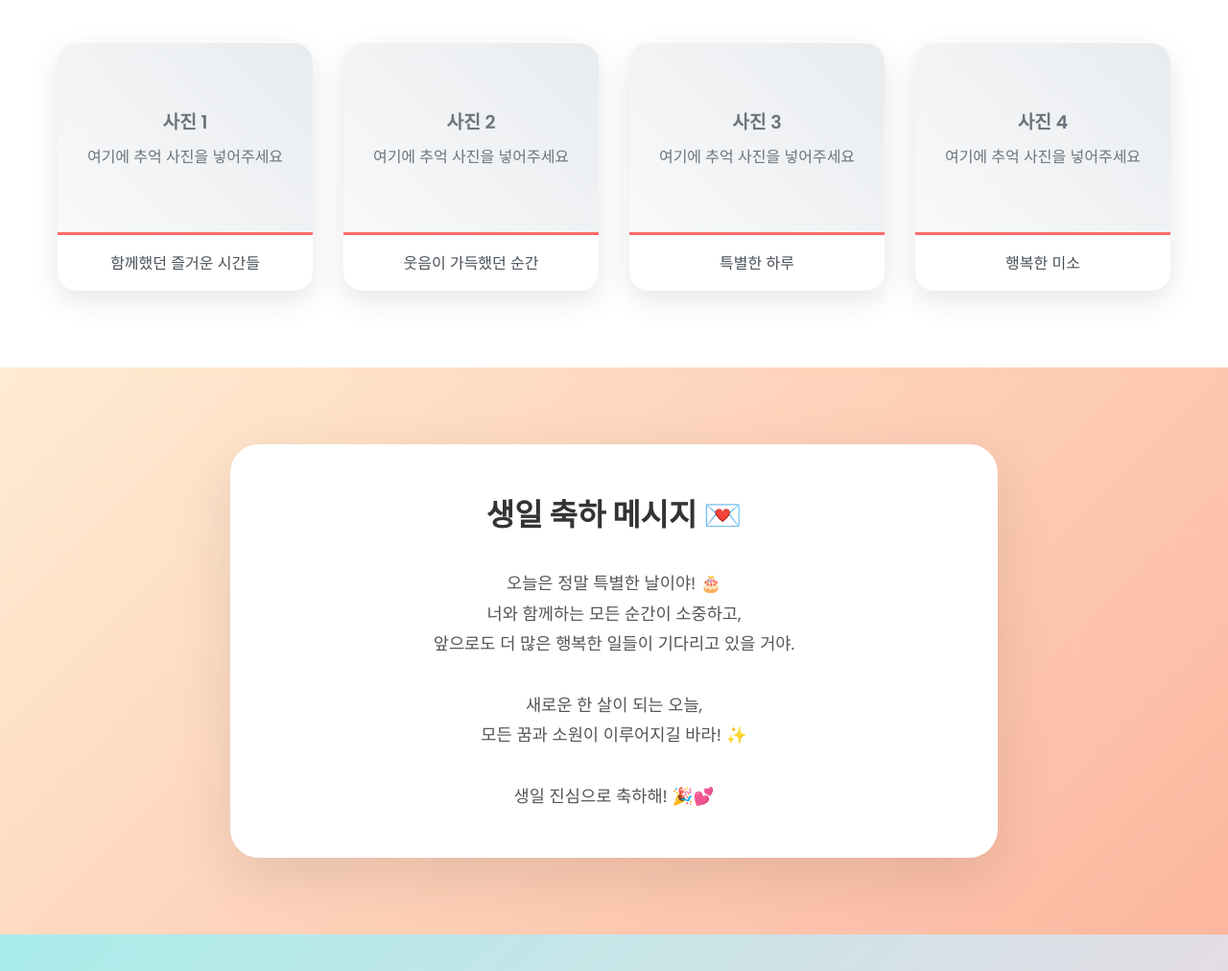
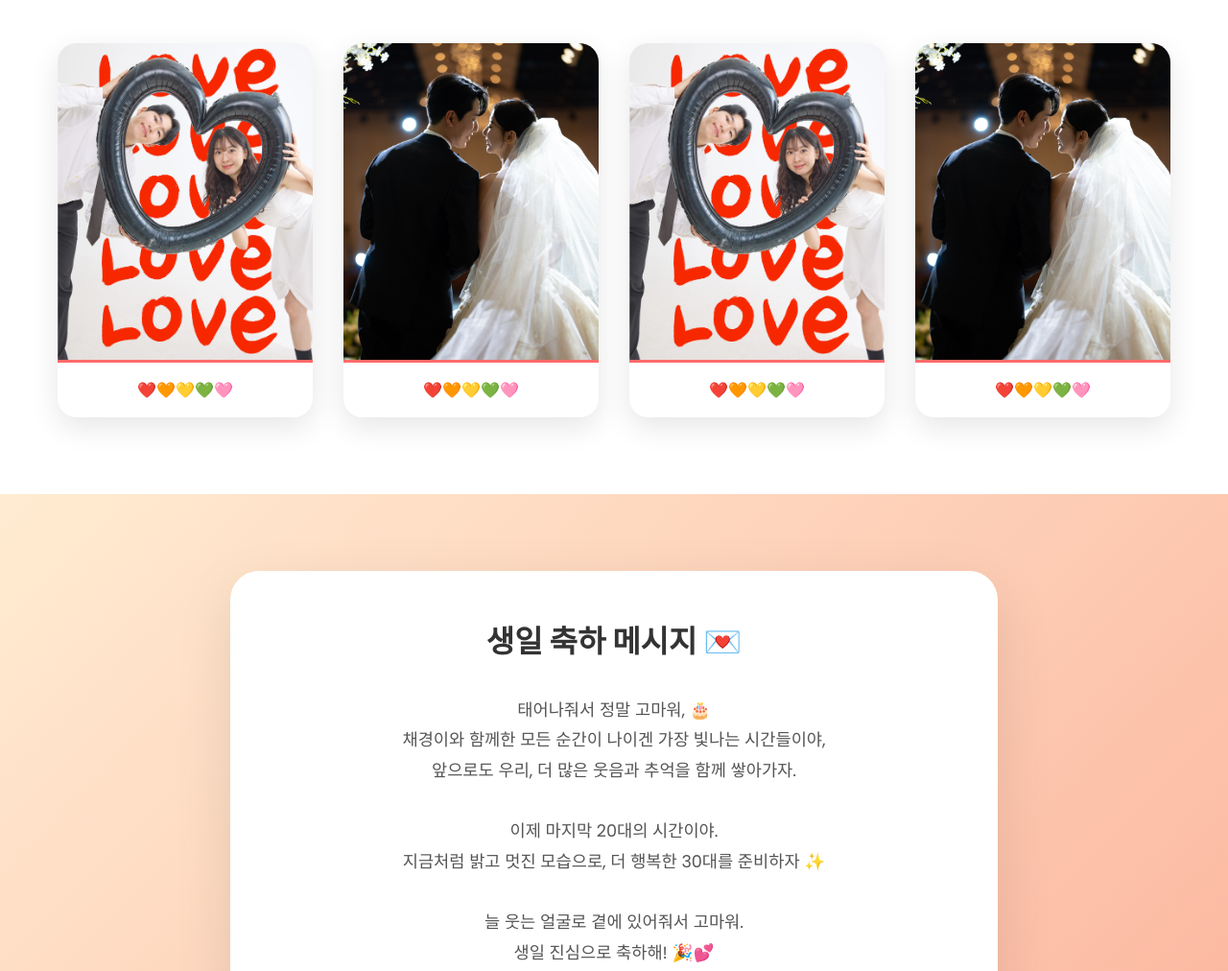
Before and after one commit to Jsle-e/js-page, a plain HTML site: page index.html in a window 1280 px wide. Shown: the part 945-1957 px from the top of the page at 96% size. Drawn offline with Linux system fonts and the light colour scheme.

Commit message:
Add files via upload

```diff
--- a/index.html
+++ b/index.html
@@ -14,9 +14,9 @@
             <div class="birthday-emoji">🎂</div>
             <h1 class="birthday-title">
                 Happy Birthday!
-                <span class="highlight">생일축하해! 🎉</span>
+                <span class="highlight">CHAE GYEONG DAY🎉</span>
             </h1>
-            <p class="birthday-subtitle">오늘은 너만을 위한 특별한 날이야!</p>
+            <p class="birthday-subtitle">스물아홉번째 생일을 축하합니다.</p>
             <div class="scroll-indicator">
                 <span>아래로 스크롤해서 더 보기</span>
                 <div class="arrow-down">↓</div>
@@ -39,31 +39,27 @@
             <div class="photo-grid">
                 <div class="photo-card">
                     <div class="photo-placeholder">
-                        <span>사진 1</span>
-                        <p>여기에 추억 사진을 넣어주세요</p>
+                        <img src="./img/img_1.jpeg" alt="추억 사진 1">
                     </div>
-                    <div class="photo-caption">함께했던 즐거운 시간들</div>
+                    <div class="photo-caption">❤️🧡💛💚🩷</div>
                 </div>
                 <div class="photo-card">
                     <div class="photo-placeholder">
-                        <span>사진 2</span>
-                        <p>여기에 추억 사진을 넣어주세요</p>
+                        <img src="./img/img_2.jpeg" alt="추억 사진 2">
                     </div>
-                    <div class="photo-caption">웃음이 가득했던 순간</div>
+                    <div class="photo-caption">❤️🧡💛💚🩷</div>
                 </div>
                 <div class="photo-card">
                     <div class="photo-placeholder">
-                        <span>사진 3</span>
-                        <p>여기에 추억 사진을 넣어주세요</p>
+                        <img src="./img/img_1.jpeg" alt="추억 사진 3">
                     </div>
-                    <div class="photo-caption">특별한 하루</div>
+                    <div class="photo-caption">❤️🧡💛💚🩷</div>
                 </div>
                 <div class="photo-card">
                     <div class="photo-placeholder">
-                        <span>사진 4</span>
-                        <p>여기에 추억 사진을 넣어주세요</p>
+                       <img src="./img/img_2.jpeg" alt="추억 사진 4">
                     </div>
-                    <div class="photo-caption">행복한 미소</div>
+                    <div class="photo-caption">❤️🧡💛💚🩷</div>
                 </div>
             </div>
         </div>
@@ -75,13 +71,14 @@
             <div class="message-card">
                 <h2>생일 축하 메시지 💌</h2>
                 <p class="message-text">
-                    오늘은 정말 특별한 날이야! 🎂<br>
-                    너와 함께하는 모든 순간이 소중하고,<br>
-                    앞으로도 더 많은 행복한 일들이 기다리고 있을 거야.<br><br>
+                    태어나줘서 정말 고마워, 🎂<br>
+                    채경이와 함께한 모든 순간이 나이겐 가장 빛나는 시간들이야,<br>
+                    앞으로도 우리, 더 많은 웃음과 추억을 함께 쌓아가자.<br><br>
 
-                    새로운 한 살이 되는 오늘,<br>
-                    모든 꿈과 소원이 이루어지길 바라! ✨<br><br>
+                    이제 마지막 20대의 시간이야.<br>
+                    지금처럼 밝고 멋진 모습으로, 더 행복한 30대를 준비하자 ✨<br><br>
 
+                    늘 웃는 얼굴로 곁에 있어줘서 고마워.<br>
                     생일 진심으로 축하해! 🎉💕
                 </p>
             </div>
--- a/style.css
+++ b/style.css
@@ -164,7 +164,9 @@ body {
 }
 
 .photo-placeholder {
-    height: 200px;
+  position: relative;
+  width: 100%;
+  aspect-ratio: 4 / 5; /* ✅ 세로가 조금 더 긴 형태 */
   background: linear-gradient(45deg, #f8f9fa, #e9ecef);
   display: flex;
   flex-direction: column;
@@ -172,13 +174,16 @@ body {
   justify-content: center;
   color: #6c757d;
   border-bottom: 3px solid #ff6b6b;
+  overflow: hidden; /* 이미지가 넘치면 깔끔하게 잘리게 */
 }
 
-.photo-placeholder span {
-    font-size: 1.2rem;
-    font-weight: 600;
-    margin-bottom: 0.5rem;
+.photo-placeholder img {
+  width: 100%;
+  height: 100%;
+  object-fit: cover;
+  display: block;
 }
+
 
 .photo-caption {
     padding: 1rem;
```
Also changed, not shown: img/img_1.jpeg (added), img/img_2.jpeg (added). Lines whose indentation alone changed are shown as unchanged.
